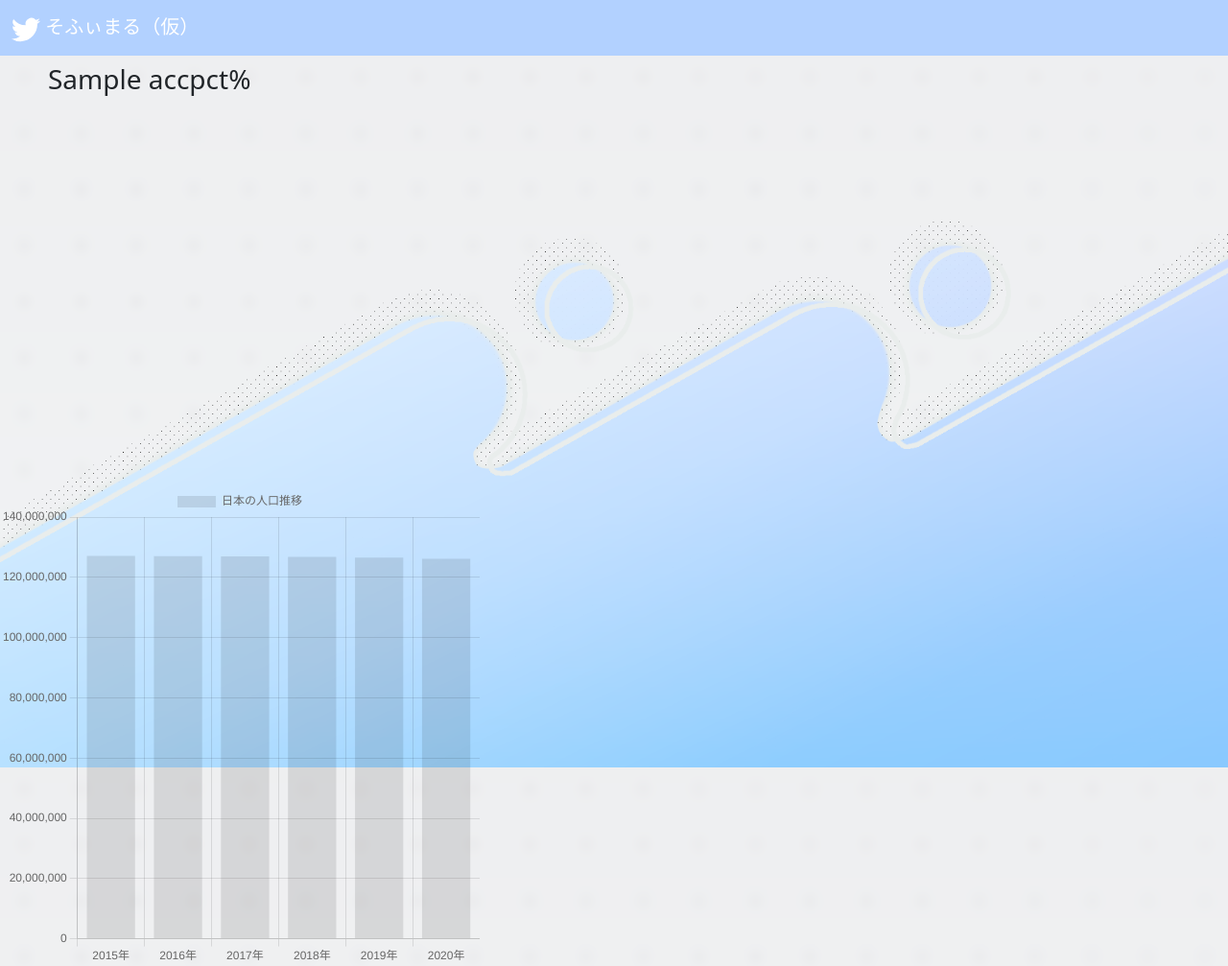
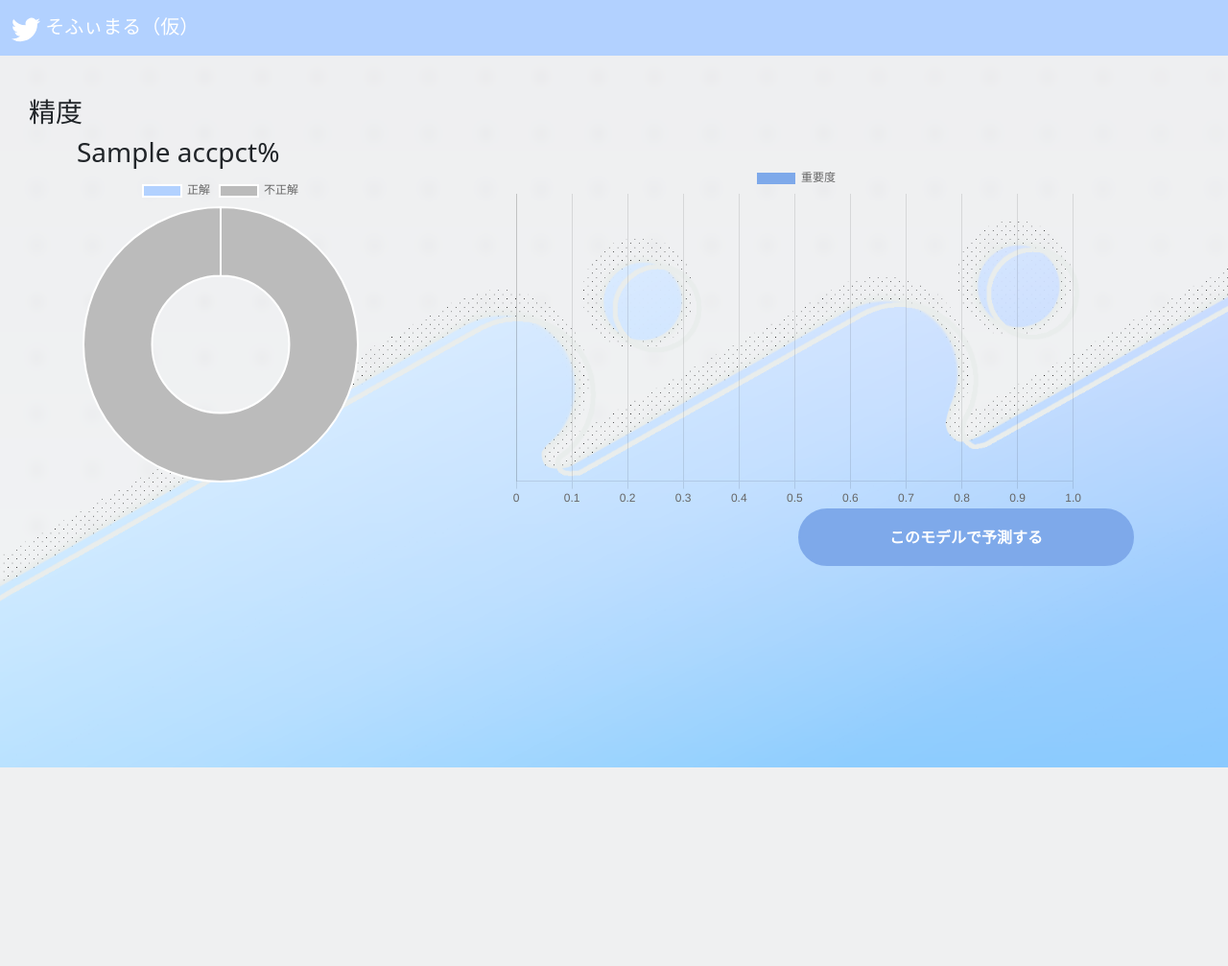
Before and after one commit to tontiruu/AutoML, a Flask app: template templates/score.html in a window 1280 px wide. Shown: the whole page at 96% size. After the commit the page ends 800 px from the top, so only its background shows below. Run offline with Flask 3, Linux system fonts and the light colour scheme; the template is opened without the code that fills it: most values are stand-ins (such as "Sample title", 1, 10 or a date in 2020); some libraries are stand-ins or nearby versions.

Commit message:
精度ページだいたい完成

```diff
--- a/main.py
+++ b/main.py
@@ -4,6 +4,7 @@ from modules import createID
 import time
 from model.models import model_lightgbm
 import math
+
 
 app = Flask(__name__,static_folder="./static")
 
@@ -16,6 +17,10 @@ dataDict = {}
 accDict = {}
 #key:id
 #value:[timestamp,df]
+
+impDict = {}
+#key:id
+#value:[timestamp,imp,x_columns]
 
 allowedID = set([])
 
@@ -41,7 +46,7 @@ def home(id):
         print(request.files)
         file = request.files["CSVfile"]
         #'.' in filename and filename.rsplit('.', 1)[1].lower() in ALLOWED_EXTENSIONS
-        print(file)
+
         df = pd.read_csv(file)
         dataDict[id] = [time.time(),df]
         return redirect(f"/{id}/choseTarget")
@@ -64,10 +69,8 @@ def choseTarget(id):
         LGBM = model_lightgbm()
         LGBM.learning(analytic_type="C",target="Target",df = df)
         accuracy = LGBM.accuracy
-        print(LGBM.imp)
-        print(LGBM.columns)
         accDict[id] = [time.time(),accuracy]
-        print(accuracy)
+        impDict[id] = [time.time(),LGBM.imp,LGBM.columns]
         return redirect(f"/{id}/score")
 
 
@@ -76,7 +79,7 @@ def score(id):
     if id not in allowedID:
         return redirect("/")
     if request.method == "GET":
-        return render_template("score.html",accuracy = accDict[id][1], accpct = math.floor(accDict[id][1]*100))
+        return render_template("score.html",accuracy = accDict[id][1], accpct = math.floor(accDict[id][1]*100),imp=impDict[id][1],columns = impDict[id][2])
     else:
         pass
 
--- /dev/null
+++ b/static/score.css
@@ -0,0 +1,19 @@
+.btn {
+    display: block;
+    text-align: center;
+    vertical-align: middle;
+    text-decoration: none;
+    width: 350px;
+    margin-left: 65%;
+    padding: 1rem 4rem;
+    font-weight: bold;
+    border: 2px solid #7EA9EA;
+    background: #7EA9EA;
+    color: #fff;
+    border-radius: 100vh;
+    transition: 0.5s;
+  }
+  .btn:hover {
+    color: #7EA9EA;
+    background: #fff;
+  }
--- a/templates/score.html
+++ b/templates/score.html
@@ -1,9 +1,14 @@
 {% extends "base.html"%}
 {% block content %}
 <script src="https://cdn.jsdelivr.net/npm/chart.js@3.7.1"></script>
+<link rel="stylesheet" href="../static/score.css">
+<div style="display: flex; margin-top: 100px; margin-left: 30px;">
+    <div>
+        <h3>精度</h3>
+        <h3 style="margin-left: 50px;">{{accpct}}%</h3>
+        <canvas id="pie_chart" width="400" height="320"></canvas>
         <script>
-    window.onload = function () {
-    let pie_context = document.querySelector("#pie_chart").getContext('2d')
+            let context = document.querySelector("#pie_chart").getContext('2d')
             let accuracy = {{ accuracy | tojson }};
             new Chart(context, {
                 type: 'doughnut',
@@ -18,38 +23,33 @@
                 responsive: false,
                 }
             });
-    }
         </script>
+    </div>
+
+    <div style="margin-left: 100px; margin-top: 70px;">
+        <canvas id="japanese_people_chart" width="600" height="360"></canvas>
         <script>
-    window.onload = function () {
-      let context = document.querySelector("#japanese_people_chart").getContext('2d')
-      new Chart(context, {
+            let context2 = document.querySelector("#japanese_people_chart").getContext('2d')
+            let imp = {{ imp | tojson }};
+            let columns = {{columns | tojson}};
+            new Chart(context2, {
                 type: 'bar',
                 data: {
-          labels: ['2015年', '2016年', '2017年', '2018年', '2019年', '2020年'],
+                labels: columns,
                 datasets: [{
-            label: "日本の人口推移",
-            data: [127094745, 127041812, 126918546, 126748506, 126555078, 126146099],
+                    backgroundColor: "#7EA9EA",
+                    label: "重要度",
+                    data: imp,
                 }],
                 },
                 options: {
+                    indexAxis: 'y',
                     responsive: false
                 }
             })
-    }
         </script>
-
-
-
-<div style="margin-top: 100px; margin-left: 30px; display: inline;">
-    <h3>精度</h3>
-    <h3 style="margin-left: 50px;">{{accpct}}%</h3>
-    <canvas id="pie_chart" width="400" height="400"></canvas>
+    </div>
 </div>
 
-<div style="display: inline;">
-    <canvas id="japanese_people_chart" width="500" height="500"></canvas>
-
-</div>
-
+<a href="/{{id}}/uploadTest" class="btn">このモデルで予測する</a>
 {% endblock %}
```
Also changed, not shown: model/models.py (+15 -3 lines). Lines whose indentation alone changed are shown as unchanged.
